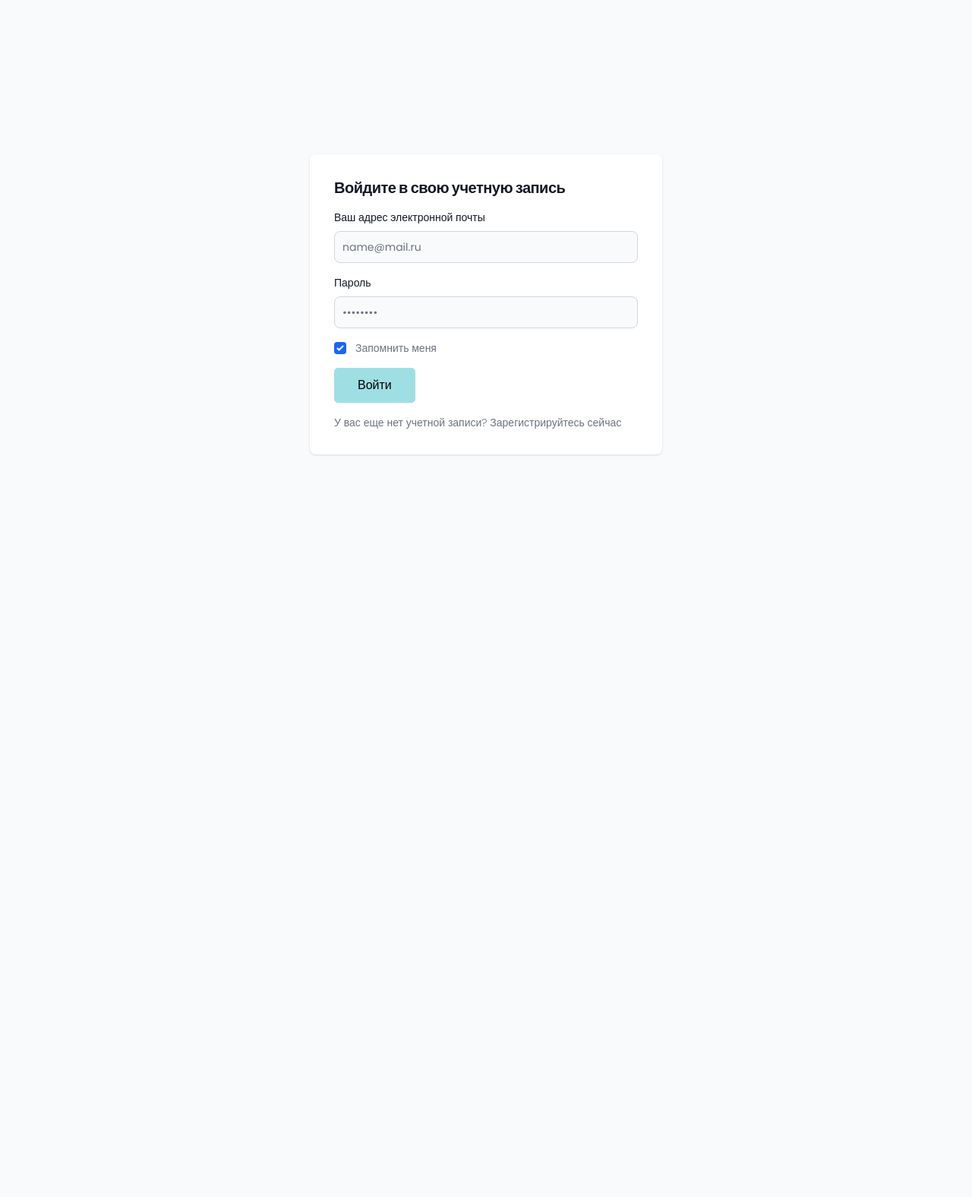
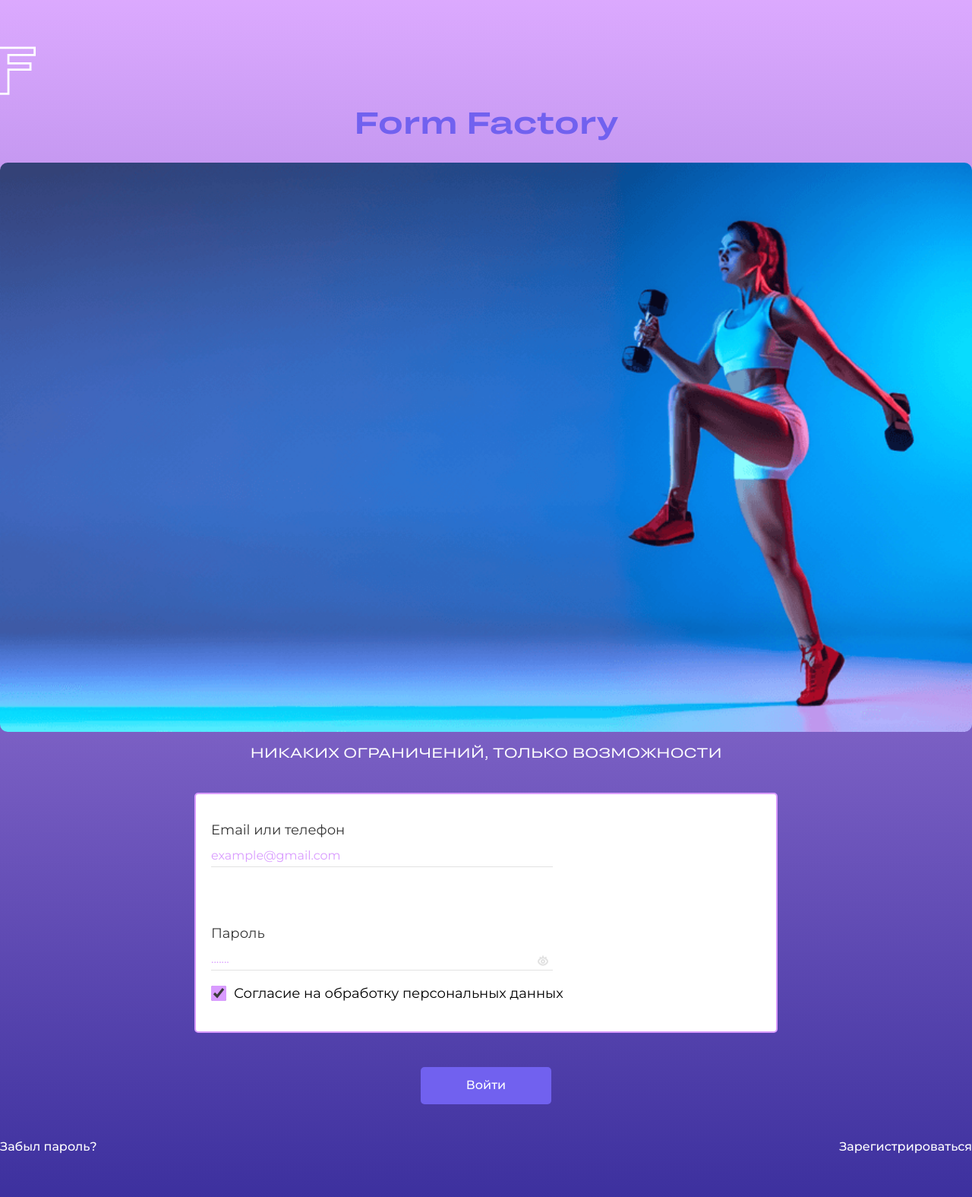
Before and after one commit to boharasirshak/fitness_tracker, a FastAPI app: page /login in a window 1280 px wide. Shown: the whole page at 76% size. Before the commit the page ends 599 px from the top, so only its background shows below. Run offline with FastAPI, Linux system fonts and the light colour scheme; style sheets or scripts are compiled from the project's sources; parts of the project's set-up code (start-up, migrations or seed data) failed here and were passed over; some libraries are stand-ins or nearby versions; some web fonts are replaced.

Commit message:
feat: completed login page

```diff
--- a/server/app/static/js/login.js
+++ b/server/app/static/js/login.js
@@ -1,49 +1,52 @@
-document.getElementById('submit')?.addEventListener('click', async e => {
-    const email = document.getElementById('email').value;
-    const password = document.getElementById('password').value;
+document.getElementById("submit")?.addEventListener("click", async (e) => {
+  const email = document.getElementById("email").value;
+  const password = document.getElementById("password").value;
 
   if (!email || !password) {
-        document.getElementById('toast-success').style.display = 'none';
-        document.getElementById('toast-danger').style.display = '';
-        document.getElementById('toast-danger-text').innerText = 'Требуется адрес электронной почты и пароль!';
+    document.getElementById("toast-success").style.display = "none";
+    document.getElementById("toast-danger").style.display = "";
+    document.getElementById("toast-danger-text").innerText =
+      "Требуется адрес электронной почты и пароль!";
     return;
   }
 
-    const response = await fetch('/api/v1/auth/login', {
-        method: 'POST',
+  const response = await fetch("/api/v1/auth/login", {
+    method: "POST",
     headers: {
-        'Content-Type': 'application/json'
+      "Content-Type": "application/json",
     },
-        body: JSON.stringify({ email, password })
+    body: JSON.stringify({ email, password }),
   });
 
   try {
     const data = await response.json();
     if (response.status >= 400) {
-            console.log(response.status, response.data)
-            document.getElementById('toast-success').style.display = 'none';
-            document.getElementById('toast-danger').style.display = '';
-            if (typeof data.detail === 'string') {
-                document.getElementById('toast-danger-text').innerText = data.detail;
+      console.log(response.status, data.detail);
+      document.getElementById("toast-success").style.display = "none";
+      document.getElementById("toast-danger").style.display = "";
+      if (typeof data.detail === "string") {
+        document.getElementById("toast-danger-text").innerText = data.detail;
       } else {
         // get the first error of the FastAPI 422 validation error
-                document.getElementById('toast-danger-text').innerText = data.detail[0].msg;
+        document.getElementById("toast-danger-text").innerText =
+          data.detail[0].msg;
       }
       return;
     }
 
-        document.getElementById('toast-danger').style.display = 'none';
-        document.getElementById('toast-success').style.display = '';
-        document.getElementById('toast-success-text').innerText = "Пользователь успешно вошел в систему. Перенаправление на панель мониторинга...";
+    document.getElementById("toast-danger").style.display = "none";
+    document.getElementById("toast-success").style.display = "";
+    document.getElementById("toast-success-text").innerText =
+      "Пользователь успешно вошел в систему. Перенаправление на панель мониторинга...";
 
-        localStorage.setItem('access_token', data.access_token);
-        localStorage.setItem('refresh_token', data.refresh_token);
+    localStorage.setItem("access_token", data.access_token);
+    localStorage.setItem("refresh_token", data.refresh_token);
 
-        window.location.href = '/dashboard';
-
+    window.location.href = "/dashboard";
   } catch {
-        document.getElementById('toast-success').style.display = 'none';
-        document.getElementById('toast-danger').style.display = '';
-        document.getElementById('toast-danger-text').innerText = 'Внутренняя ошибка сервера. Пожалуйста, повторите попытку позже.';
+    document.getElementById("toast-success").style.display = "none";
+    document.getElementById("toast-danger").style.display = "";
+    document.getElementById("toast-danger-text").innerText =
+      "Внутренняя ошибка сервера. Пожалуйста, повторите попытку позже.";
   }
 });
--- a/server/app/templates/login.html
+++ b/server/app/templates/login.html
@@ -1,14 +1,12 @@
 <!DOCTYPE html>
 <html lang="en">
-
   <head>
     <meta charset="UTF-8" />
     <meta name="viewport" content="width=device-width, initial-scale=1.0" />
-  <title>Логин | Фитнес-трекер</title>
-  <link rel="shortcut icon" href="../static/favicon.ico" type="image/x-icon" />
-  <!-- <link href="../static/css/tailwind.css" rel="stylesheet" /> -->
-  <link rel="stylesheet" href="https://cdnjs.cloudflare.com/ajax/libs/flowbite/2.3.0/flowbite.min.css">
+    <title>Login</title>
+    <link rel="stylesheet" href="../static/assets/css/style.css" />
     <link href="../static/css/main.css" rel="stylesheet" />
+    <link href="../static/css/tailwind.css" rel="stylesheet" />
     <script src="../static/js/lib.js"></script>
   </head>
 
@@ -32,112 +30,176 @@
               localStorage.setItem("refresh_token", refresh_token);
               window.location.href = "/dashboard";
             } else {
-            console.log("Недопустимый токен обновления. Оставайтесь на странице.");
+              console.log(
+                "Недопустимый токен обновления. Оставайтесь на странице."
+              );
             }
           }
         }
       })();
     </script>
-
-  <section class="bg-gray-50 dark:bg-gray-900 flex h-100vh">
-    <div class="flex flex-col items-center justify-center px-6 py-8 mx-auto md:h-screen lg:py-0 w-40p">
-      <div
-        class="w-full bg-white rounded-lg shadow dark:border md:mt-0 sm:max-w-md xl:p-0 dark:bg-gray-800 dark:border-gray-700">
-        <div class="p-6 space-y-4 md:space-y-6 sm:p-8">
-          <h1 class="text-xl font-bold leading-tight tracking-tight text-gray-900 md:text-2xl dark:text-white">
-            Войдите в свою учетную запись
-          </h1>
-          <div class="space-y-4 md:space-y-6">
-            <div>
-              <label for="email" class="block mb-2 text-sm font-medium text-gray-900 dark:text-white">Ваш адрес
-                электронной почты</label>
-              <input type="email" name="email" id="email"
-                class="bg-gray-50 border border-gray-300 text-gray-900 sm:text-sm rounded-lg focus:ring-primary-600 focus:border-primary-600 block w-full p-2.5 dark:bg-gray-700 dark:border-gray-600 dark:placeholder-gray-400 dark:text-white dark:focus:ring-blue-500 dark:focus:border-blue-500"
-                placeholder="name@mail.ru" required />
-            </div>
-            <div>
-              <label for="password" class="block mb-2 text-sm font-medium text-gray-900 dark:text-white">Пароль</label>
-              <input type="password" name="password" id="password" placeholder="••••••••"
-                class="bg-gray-50 border border-gray-300 text-gray-900 sm:text-sm rounded-lg focus:ring-primary-600 focus:border-primary-600 block w-full p-2.5 dark:bg-gray-700 dark:border-gray-600 dark:placeholder-gray-400 dark:text-white dark:focus:ring-blue-500 dark:focus:border-blue-500"
-                required />
-            </div>
-            <div class="flex items-center justify-between">
-              <div class="flex items-start">
-                <div class="flex items-center h-5">
-                  <input id="remember" aria-describedby="remember" type="checkbox"
-                    class="w-4 h-4 border border-gray-300 rounded bg-gray-50 focus:ring-3 focus:ring-primary-300 dark:bg-gray-700 dark:border-gray-600 dark:focus:ring-primary-600 dark:ring-offset-gray-800"
-                    required checked />
-                </div>
-                <div class="ml-3 text-sm">
-                  <label for="remember" class="text-gray-500 dark:text-gray-300"> Запомнить меня</label>
+    <!-- LOGIN PAGE START HERE -->
+    <section class="login-page">
+      <div class="top-logo-part">
+        <div class="container">
+          <div class="main-logo">
+            <img
+              src="../static/assets/images/white-logo.svg"
+              alt="white-logo"
+            />
           </div>
         </div>
-              <!-- Forget password. Not Implemented -->
-              <!-- <a href="#" class="text-sm font-medium text-primary-600 hover:underline dark:text-primary-500">Forgot password?</a> -->
       </div>
-            <button type="button" id="submit" class="primary-btn">
-              Войти
-            </button>
-            <p class="text-sm font-light text-gray-500 dark:text-gray-400">
-              У вас еще нет учетной записи?
-              <a href="/register"
-                class="font-medium text-primary-600 hover:underline dark:text-primary-500">Зарегистрируйтесь сейчас</a>
-            </p>
+      <div class="main-login-section">
+        <div class="container">
+          <div class="company-name text-center">
+            <h1>Form Factory</h1>
+          </div>
+          <div class="login-image">
+            <img
+              src="../static/assets/images/login-image.png"
+              alt=""
+              class="img-responsive"
+            />
+          </div>
+          <div class="topic text-center">
+            <h6>НИКАКИХ ОГРАНИЧЕНИЙ, ТОЛЬКО ВОЗМОЖНОСТИ</h6>
+          </div>
+          <div class="form-part mt-45">
+            <div class="white-form">
+              <div class="flex-column gap-20">
+                <div class="input-wraps">
+                  <label for="">Email или телефон</label>
+                  <input
+                    type="text"
+                    placeholder="example@gmail.com"
+                    id="email"
+                  />
+                </div>
+                <div class="input-wraps">
+                  <label for="">Пароль</label>
+                  <input type="text" placeholder="......." id="password" />
+                  <div class="pw-shown" id="eye">
+                    <img src="../static/assets/images/eye.svg" alt="" />
+                  </div>
+                </div>
+              </div>
+              <div class="check-wrap">
+                <input type="checkbox" id="check" checked />
+                <span>Согласие на обработку персональных данных</span>
+              </div>
+            </div>
+            <div class="btn-wrap">
+              <button class="btn" id="submit" disabled>Войти</button>
+            </div>
+            <div class="account-check-wrap">
+              <a href="">Забыл пароль?</a>
+              <a href="/register">Зарегистрироваться</a>
             </div>
           </div>
         </div>
       </div>
     </section>
+    <!-- LOGIN PAGE START HERE -->
 
-  <!-- A very basic method toast. Libraries are not used to keep everything minimal -->
     <section id="toasts">
-    <div id="toast-success"
-      class="fixed top-5 right-5 flex items-center w-full max-w-xs p-4 mb-4 text-gray-500 bg-white rounded-lg shadow dark:text-gray-400 dark:bg-gray-800"
-      role="alert" style="display: none">
       <div
-        class="inline-flex items-center justify-center flex-shrink-0 w-8 h-8 text-green-500 bg-green-100 rounded-lg dark:bg-green-800 dark:text-green-200">
-        <svg class="w-5 h-5" aria-hidden="true" xmlns="http://www.w3.org/2000/svg" fill="currentColor"
-          viewBox="0 0 20 20">
+        id="toast-success"
+        class="fixed top-5 right-5 flex items-center w-full max-w-xs p-4 mb-4 text-gray-500 bg-white rounded-lg shadow dark:text-gray-400 dark:bg-gray-800 z-20"
+        role="alert"
+        style="display: none"
+      >
+        <div
+          class="inline-flex items-center justify-center flex-shrink-0 w-8 h-8 text-green-500 bg-green-100 rounded-lg dark:bg-green-800 dark:text-green-200"
+        >
+          <svg
+            class="w-5 h-5"
+            aria-hidden="true"
+            xmlns="http://www.w3.org/2000/svg"
+            fill="currentColor"
+            viewBox="0 0 20 20"
+          >
             <path
-            d="M10 .5a9.5 9.5 0 1 0 9.5 9.5A9.51 9.51 0 0 0 10 .5Zm3.707 8.207-4 4a1 1 0 0 1-1.414 0l-2-2a1 1 0 0 1 1.414-1.414L9 10.586l3.293-3.293a1 1 0 0 1 1.414 1.414Z" />
+              d="M10 .5a9.5 9.5 0 1 0 9.5 9.5A9.51 9.51 0 0 0 10 .5Zm3.707 8.207-4 4a1 1 0 0 1-1.414 0l-2-2a1 1 0 0 1 1.414-1.414L9 10.586l3.293-3.293a1 1 0 0 1 1.414 1.414Z"
+            />
           </svg>
           <span class="sr-only">Значок проверки</span>
         </div>
         <div class="ms-3 text-sm font-normal" id="toast-success-text">
           Вход в систему выполнен успешно.
         </div>
-      <button type="button"
+        <button
+          type="button"
           class="ms-auto -mx-1.5 -my-1.5 bg-white text-gray-400 hover:text-gray-900 rounded-lg focus:ring-2 focus:ring-gray-300 p-1.5 hover:bg-gray-100 inline-flex items-center justify-center h-8 w-8 dark:text-gray-500 dark:hover:text-white dark:bg-gray-800 dark:hover:bg-gray-700"
-        data-dismiss-target="#toast-success" aria-label="Close" onclick="closeToast('toast-success')">
+          data-dismiss-target="#toast-success"
+          aria-label="Close"
+          onclick="closeToast('toast-success')"
+        >
           <span class="sr-only">Закрывать</span>
-        <svg class="w-3 h-3" aria-hidden="true" xmlns="http://www.w3.org/2000/svg" fill="none" viewBox="0 0 14 14">
-          <path stroke="currentColor" stroke-linecap="round" stroke-linejoin="round" stroke-width="2"
-            d="m1 1 6 6m0 0 6 6M7 7l6-6M7 7l-6 6" />
+          <svg
+            class="w-3 h-3"
+            aria-hidden="true"
+            xmlns="http://www.w3.org/2000/svg"
+            fill="none"
+            viewBox="0 0 14 14"
+          >
+            <path
+              stroke="currentColor"
+              stroke-linecap="round"
+              stroke-linejoin="round"
+              stroke-width="2"
+              d="m1 1 6 6m0 0 6 6M7 7l6-6M7 7l-6 6"
+            />
           </svg>
         </button>
       </div>
-    <div id="toast-danger"
-      class="fixed top-5 right-5 flex items-center w-full max-w-xs p-4 mb-4 text-gray-500 bg-white rounded-lg shadow dark:text-gray-400 dark:bg-gray-800"
-      role="alert" style="display: none">
       <div
-        class="inline-flex items-center justify-center flex-shrink-0 w-8 h-8 text-red-500 bg-red-100 rounded-lg dark:bg-red-800 dark:text-red-200">
-        <svg class="w-5 h-5" aria-hidden="true" xmlns="http://www.w3.org/2000/svg" fill="currentColor"
-          viewBox="0 0 20 20">
+        id="toast-danger"
+        class="fixed top-5 right-5 flex items-center w-full max-w-xs p-4 mb-4 text-gray-500 bg-white rounded-lg shadow dark:text-gray-400 dark:bg-gray-800 z-20"
+        role="alert"
+        style="display: none"
+      >
+        <div
+          class="inline-flex items-center justify-center flex-shrink-0 w-8 h-8 text-red-500 bg-red-100 rounded-lg dark:bg-red-800 dark:text-red-200"
+        >
+          <svg
+            class="w-5 h-5"
+            aria-hidden="true"
+            xmlns="http://www.w3.org/2000/svg"
+            fill="currentColor"
+            viewBox="0 0 20 20"
+          >
             <path
-            d="M10 .5a9.5 9.5 0 1 0 9.5 9.5A9.51 9.51 0 0 0 10 .5Zm3.707 11.793a1 1 0 1 1-1.414 1.414L10 11.414l-2.293 2.293a1 1 0 0 1-1.414-1.414L8.586 10 6.293 7.707a1 1 0 0 1 1.414-1.414L10 8.586l2.293-2.293a1 1 0 0 1 1.414 1.414L11.414 10l2.293 2.293Z" />
+              d="M10 .5a9.5 9.5 0 1 0 9.5 9.5A9.51 9.51 0 0 0 10 .5Zm3.707 11.793a1 1 0 1 1-1.414 1.414L10 11.414l-2.293 2.293a1 1 0 0 1-1.414-1.414L8.586 10 6.293 7.707a1 1 0 0 1 1.414-1.414L10 8.586l2.293-2.293a1 1 0 0 1 1.414 1.414L11.414 10l2.293 2.293Z"
+            />
           </svg>
           <span class="sr-only">Значок ошибки</span>
         </div>
         <div class="ms-3 text-sm font-normal" id="toast-danger-text">
           Неверное имя пользователя и пароль
         </div>
-      <button type="button"
+        <button
+          type="button"
           class="ms-auto -mx-1.5 -my-1.5 bg-white text-gray-400 hover:text-gray-900 rounded-lg focus:ring-2 focus:ring-gray-300 p-1.5 hover:bg-gray-100 inline-flex items-center justify-center h-8 w-8 dark:text-gray-500 dark:hover:text-white dark:bg-gray-800 dark:hover:bg-gray-700"
-        data-dismiss-target="#toast-danger" aria-label="Close" onclick="closeToast('toast-danger')">
+          data-dismiss-target="#toast-danger"
+          aria-label="Close"
+          onclick="closeToast('toast-danger')"
+        >
           <span class="sr-only">Закрывать</span>
-        <svg class="w-3 h-3" aria-hidden="true" xmlns="http://www.w3.org/2000/svg" fill="none" viewBox="0 0 14 14">
-          <path stroke="currentColor" stroke-linecap="round" stroke-linejoin="round" stroke-width="2"
-            d="m1 1 6 6m0 0 6 6M7 7l6-6M7 7l-6 6" />
+          <svg
+            class="w-3 h-3"
+            aria-hidden="true"
+            xmlns="http://www.w3.org/2000/svg"
+            fill="none"
+            viewBox="0 0 14 14"
+          >
+            <path
+              stroke="currentColor"
+              stroke-linecap="round"
+              stroke-linejoin="round"
+              stroke-width="2"
+              d="m1 1 6 6m0 0 6 6M7 7l6-6M7 7l-6 6"
+            />
           </svg>
         </button>
       </div>
@@ -147,9 +209,26 @@
       function closeToast(id) {
         document.getElementById(id).style.display = "none";
       }
+
+      document.getElementById("check").addEventListener("click", () => {
+        if (document.getElementById("check").checked) {
+          document.getElementById("submit").disabled = false;
+        } else {
+          document.getElementById("submit").disabled = true;
+        }
+      });
+
+      document.getElementById("eye").addEventListener("click", () => {
+        let password = document.getElementById("password");
+        let eye = document.getElementById("eye");
+
+        if (password.type === "password") {
+          password.type = "text";
+        } else {
+          password.type = "password";
+        }
+      });
     </script>
     <script src="../static/js/login.js"></script>
-
   </body>
-
 </html>
```
Lines whose indentation alone changed are shown as unchanged.
